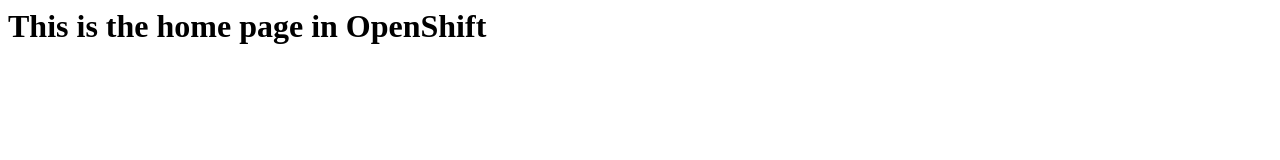
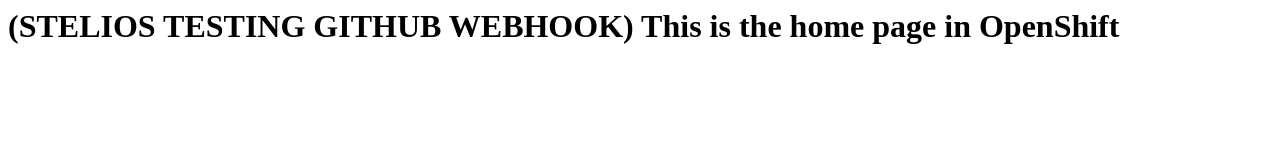
Before and after one commit to skoussou/s2i-static-page-source-project, a plain HTML site: page index.html in a window 1280 px wide. Drawn offline with Linux system fonts and the light colour scheme.

Commit message:
testing OCP github webhook

```diff
--- a/index.html
+++ b/index.html
@@ -3,6 +3,6 @@
     <title>HTML Home Page</title>
   </head>
   <body>
-    <h1>This is the home page in OpenShift</h1>
+    <h1>(STELIOS TESTING GITHUB WEBHOOK) This is the home page in OpenShift</h1>
   </body>
 </html>
```
